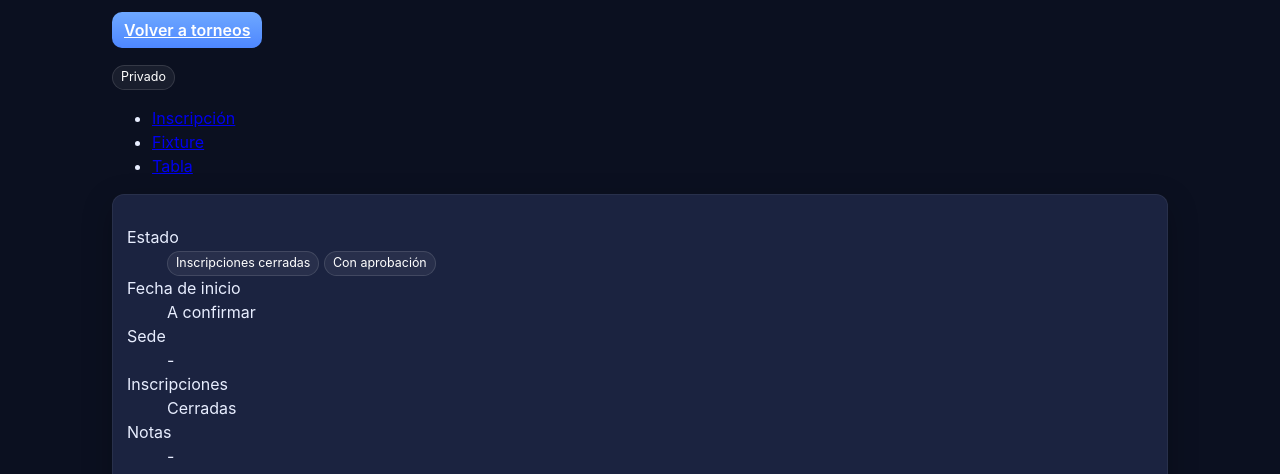
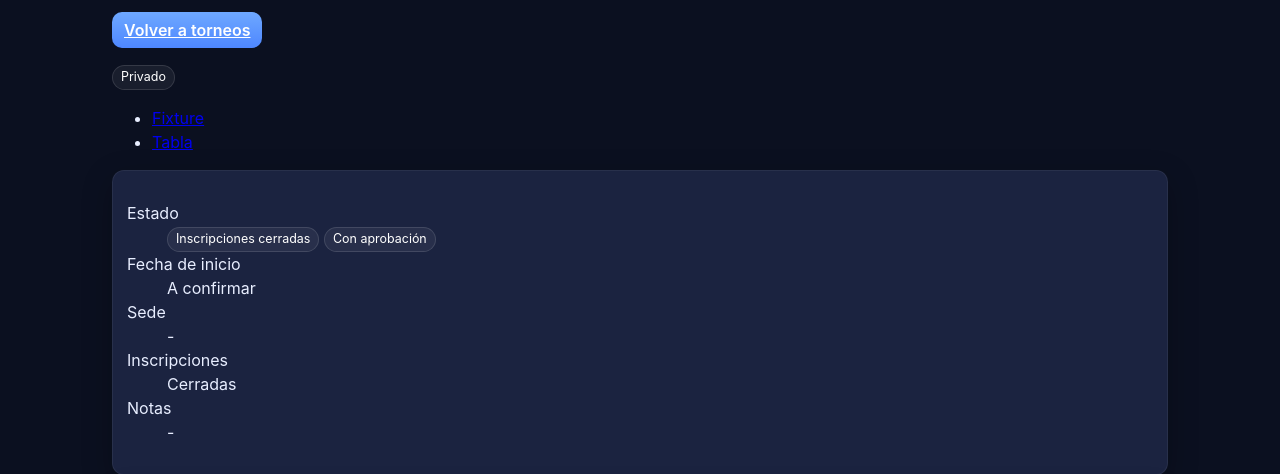
Before and after one commit to academiabogadorap/uplay, a Python web app: template templates/torneo_detalle.html in a window 1280 px wide. Shown: the part 79-553 px from the top of the page. Run offline with Jinja, Linux system fonts and the light colour scheme; the template is opened without the code that fills it, so the values that code supplies are empty.

Commit message:
torneo: quitar pestaña Inscripción del nav en detalle público

```diff
--- a/templates/torneo_detalle.html
+++ b/templates/torneo_detalle.html
@@ -16,12 +16,8 @@
     {% endif %}
   </div>
 
-  <!-- Nav de secciones del torneo -->
+  <!-- Nav de secciones del torneo (sin la pestaña "Inscripción") -->
   <ul class="nav nav-tabs mb-3">
-    <li class="nav-item">
-      <a class="nav-link active" aria-current="page"
-         href="{{ url_for('torneo_public_detail', torneo_id=torneo.id) }}">Inscripción</a>
-    </li>
     <li class="nav-item">
       <a class="nav-link"
          href="{{ url_for('torneo_public_fixture', torneo_id=torneo.id) }}">Fixture</a>
@@ -159,8 +155,6 @@
                     method="post"
                     class="vstack gap-3"
                     onsubmit="this.querySelector('button[type=submit]').disabled=true;">
-
-                {# CSRF opcional: solo si tu app lo inyecta #}
                 {% if csrf_token is defined %}
                   <input type="hidden" name="csrf_token" value="{{ csrf_token() }}">
                 {% endif %}
```
